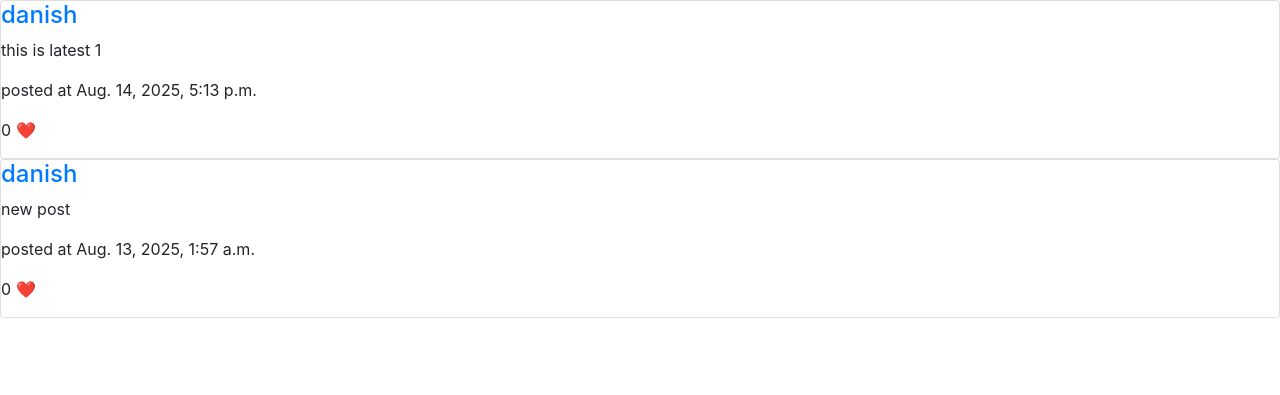
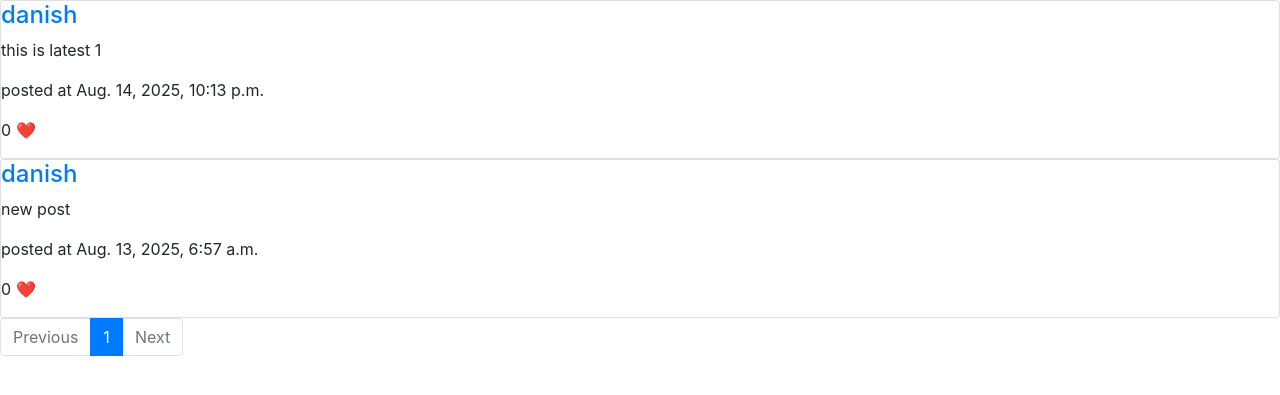
Before and after one commit to Danish-Ahmed24/cs50-web-network, a Django app: page /following in a window 1280 px wide. Shown: the part 56-451 px from the top of the page. Run offline with Django 3.2, Linux system fonts and the light colour scheme; a user stored in the database is signed in; data comes from the database, SQL or seed files in the repository; both versions use the stored data as it was after the commit; data that the repository does not hold is empty; some libraries are stand-ins or nearby versions.

Commit message:
pagination add

```diff
--- a/network/models.py
+++ b/network/models.py
@@ -1,3 +1,4 @@
+from django.utils import timezone
 from django.contrib.auth.models import AbstractUser
 from django.db import models
 
@@ -15,5 +16,5 @@ class User(AbstractUser):
 class Post(models.Model):
     post_creator = models.ForeignKey(User, on_delete=models.CASCADE,related_name='posts')
     post_content = models.TextField()
-    post_creation_date = models.DateTimeField( auto_now_add=True)
+    post_creation_date = models.DateTimeField(default=timezone.now())
     posts_likes = models.ManyToManyField(User,blank=True,related_name='liked_posts')
--- a/network/templates/network/_posts_list.html
+++ b/network/templates/network/_posts_list.html
@@ -1,10 +1,47 @@
-{% for post in all_posts %}
+{% for post in page_obj %}
     <div class="card">
         <h4><a href='{% url "profilePage" username=post.post_creator.username%}' >{{ post.post_creator }}</a></h4>
         <p>{{ post.post_content }}</p>
         <p>posted at {{ post.post_creation_date }}</p>
         <p>{{ post.posts_likes.count }} ❤️</p>
-    </div>
+      </div>
 {% empty %}
     <p>No posts yet.</p>
 {% endfor %}
+
+<nav aria-label="Page navigation example">
+  <ul class="pagination">
+
+    <!-- Previous button -->
+    {% if page_obj.has_previous %}
+      <li class="page-item">
+        <a class="page-link" href="?page={{ page_obj.previous_page_number }}">Previous</a>
+      </li>
+    {% else %}
+      <li class="page-item disabled">
+        <span class="page-link">Previous</span>
+      </li>
+    {% endif %}
+
+    <!-- Page numbers -->
+    {% for num in page_obj.paginator.page_range %}
+      {% if page_obj.number == num %}
+        <li class="page-item active"><span class="page-link">{{ num }}</span></li>
+      {% else %}
+        <li class="page-item"><a class="page-link" href="?page={{ num }}">{{ num }}</a></li>
+      {% endif %}
+    {% endfor %}
+
+    <!-- Next button -->
+    {% if page_obj.has_next %}
+      <li class="page-item">
+        <a class="page-link" href="?page={{ page_obj.next_page_number }}">Next</a>
+      </li>
+    {% else %}
+      <li class="page-item disabled">
+        <span class="page-link">Next</span>
+      </li>
+    {% endif %}
+
+  </ul>
+</nav>
--- a/network/views.py
+++ b/network/views.py
@@ -4,14 +4,21 @@ from django.http import HttpResponse, HttpResponseRedirect, JsonResponse
 from django.shortcuts import get_object_or_404, redirect, render
 from django.urls import reverse
 from django.contrib.auth.decorators import login_required
-
+from django.core.paginator import Paginator
 from .models import *
 
 def index(request):
+    all_posts = Post.objects.order_by('-post_creation_date')
+    paginator = Paginator(all_posts,10)
+    page_number = request.GET.get('page')
+    page_obj = paginator.get_page(page_number)
 
-    return render(request,'network/index.html',{
-        "all_posts": Post.objects.order_by('-post_creation_date')
-    })
+
+    return render(request, 'network/index.html', {
+    "page_obj": page_obj,
+
+})
+
 
 
 def login_view(request):
@@ -82,12 +89,16 @@ def new_post(request):
 
 def profile_page(request,username):
     user = User.objects.get(username=username)
+    all_posts= user.posts.order_by('-post_creation_date')
+    paginator = Paginator(all_posts,10)
+    page_number = request.GET.get('page')
+    page_obj = paginator.get_page(page_number)
     is_following = request.user.following.filter(username=user.username).exists()
     return render(request,'network/profilepage.html',{
         'profile':user,
         'following_count':user.following.count(),
         'followers_count':user.followers.count(),
-        'all_posts': user.posts.order_by('-post_creation_date'),
+        'page_obj': page_obj,
         'is_following':is_following
     })
 
@@ -118,7 +129,9 @@ def following(request):
     all_posts = Post.objects.filter(
         post_creator__in=request.user.following.all()
     ).order_by('-post_creation_date')  # newest first
-
+    paginator = Paginator(all_posts,10)
+    page_number = request.GET.get('page')
+    page_obj = paginator.get_page(page_number)
     return render(request, 'network/following.html', {
-        'all_posts': all_posts,
+        'page_obj': page_obj,
     })
--- a/project4/settings.py
+++ b/project4/settings.py
@@ -107,7 +107,7 @@ AUTH_PASSWORD_VALIDATORS = [
 
 LANGUAGE_CODE = 'en-us'
 
-TIME_ZONE = 'UTC'
+TIME_ZONE = 'Asia/Karachi'
 
 USE_I18N = True
 
```
Also changed, not shown: db.sqlite3, network/migrations/0006_alter_post_post_creation_date.py (added), network/templates/network/following.html (line endings or trailing spaces), network/templates/network/index.html (line endings or trailing spaces).
